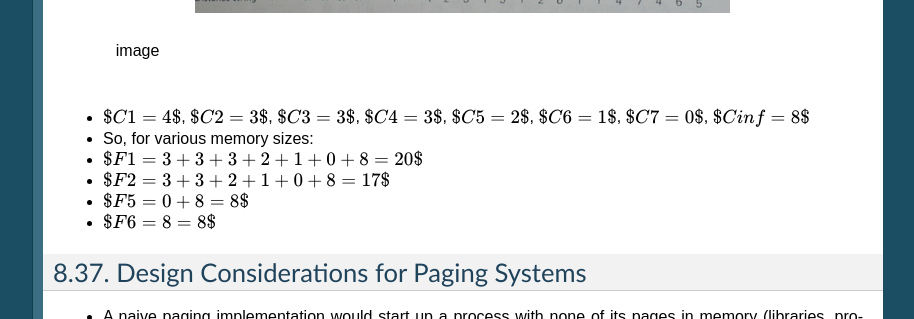
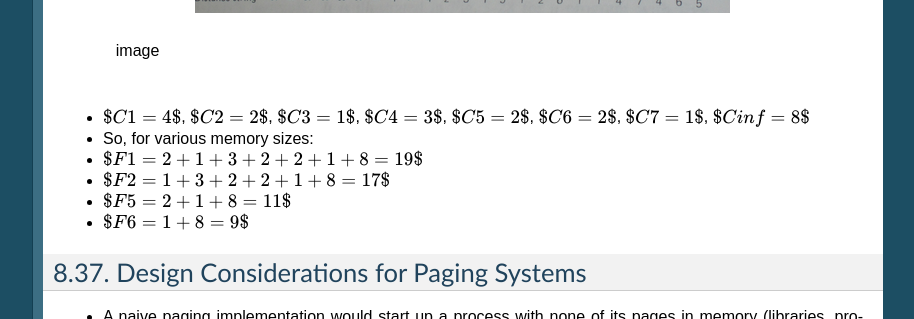
Before and after one commit to LoyolaChicagoBooks/operatingsystems, a Sphinx documentation site: the page built from source/kernelmm.rst, in a window 1280 px wide and 900 px high, scrolled down 8337 px. Shown: the part 154-473 px from the top of the window, without its empty margins (187-1101 px from the left). Built offline with Sphinx 7.4.7, drawn with Linux system fonts in a browser that asks for light colours; formulas are drawn with MathJax 3.

Commit message:
fixed math

```diff
--- a/source/kernelmm.rst
+++ b/source/kernelmm.rst
@@ -566,19 +566,19 @@ Modeling - Distance Strings
 
        image
 
--  :math:`$C1 = 4$`, :math:`$C2 = 3$`, :math:`$C3 = 3$`,
-   :math:`$C4 = 3$`, :math:`$C5 = 2$`, :math:`$C6 = 1$`,
-   :math:`$C7 = 0$`, :math:`$Cinf = 8$`
+-  :math:`$C1 = 4$`, :math:`$C2 = 2$`, :math:`$C3 = 1$`,
+   :math:`$C4 = 3$`, :math:`$C5 = 2$`, :math:`$C6 = 2$`,
+   :math:`$C7 = 1$`, :math:`$Cinf = 8$`
 
 -  So, for various memory sizes:
 
--  :math:`$F1 = 3+3+3+2+1+0+8 = 20$`
+-  :math:`$F1 = 2+1+3+2+2+1+8 = 19$`
 
--  :math:`$F2 = 3+3+2+1+0+8 = 17$`
+-  :math:`$F2 = 1+3+2+2+1+8 = 17$`
 
--  :math:`$F5 = 0+8 = 8$`
+-  :math:`$F5 = 2+1+8 = 11$`
 
--  :math:`$F6 = 8 = 8$`
+-  :math:`$F6 = 1+8 = 9$`
 
 Design Considerations for Paging Systems
 ----------------------------------------
```
